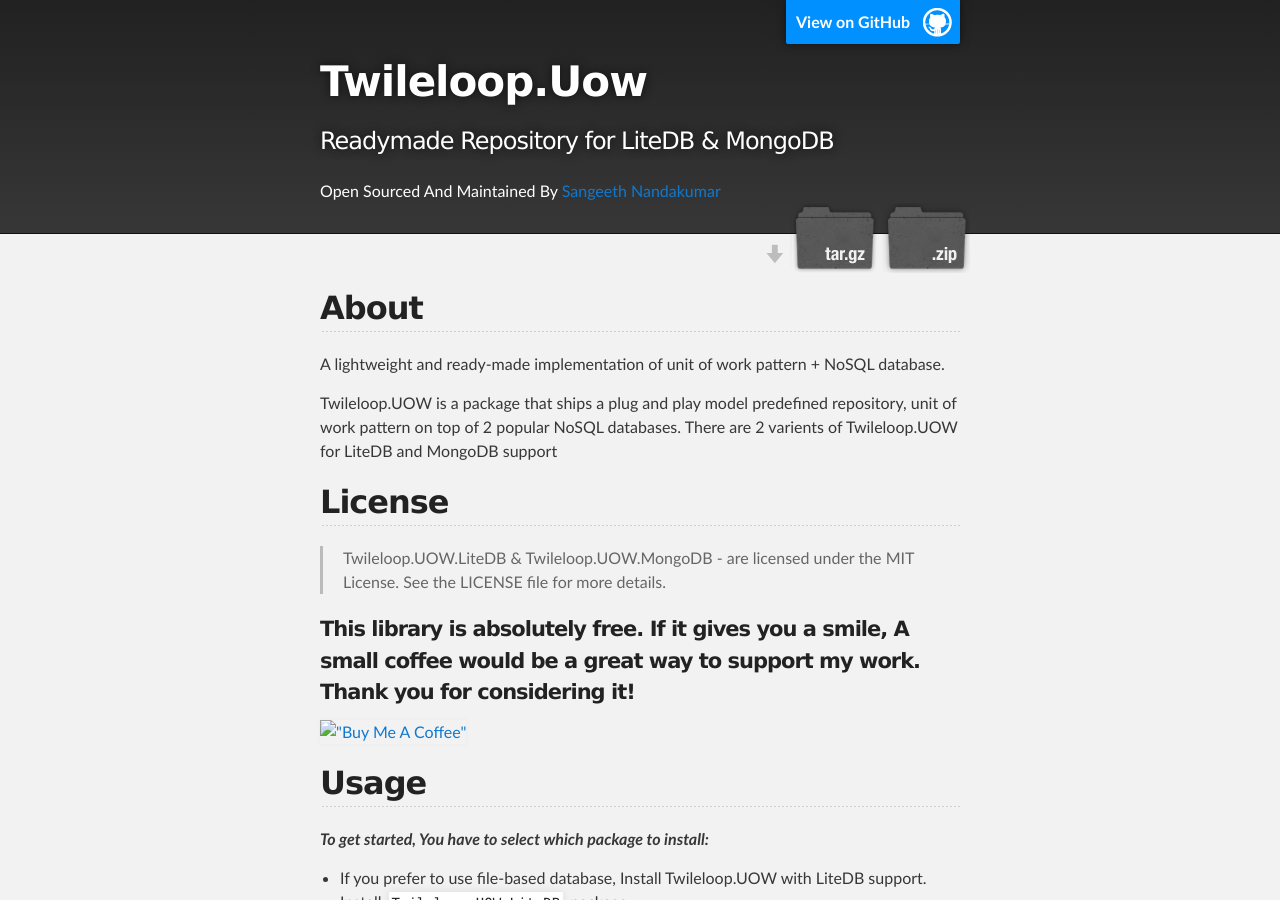
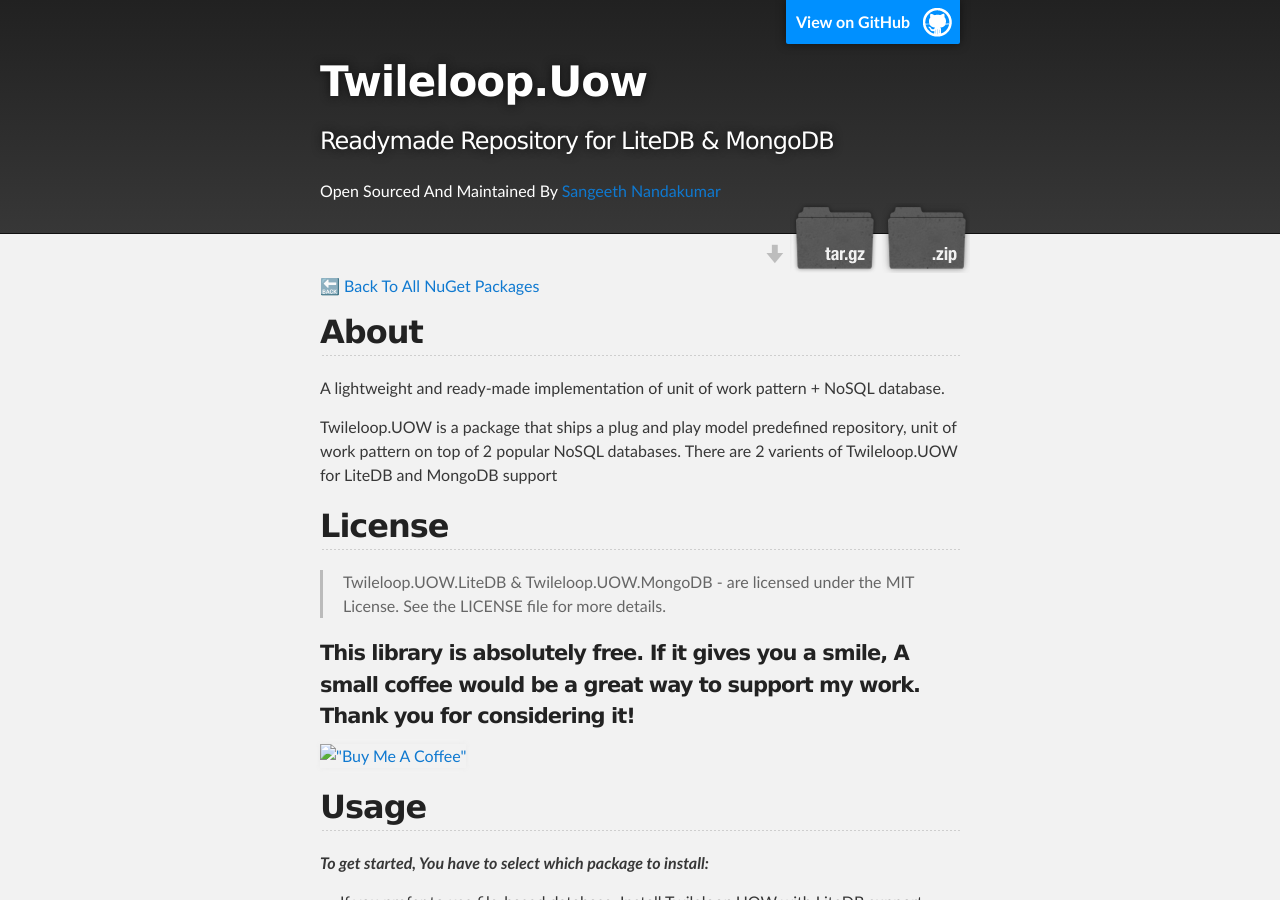
Before and after one commit to sangeethnandakumar/Twileloop.UOW, a Jekyll site: the page built from doc/index.md, in a window 1280 px wide and 900 px high. Built offline with Jekyll 4.4.1, drawn with Linux system fonts in a browser that asks for light colours; our own code applies the rules of GitHub Pages for plain Markdown files.

Commit message:
Update default.html

```diff
--- a/doc/_layouts/default.html
+++ b/doc/_layouts/default.html
@@ -36,6 +36,7 @@
           <h2 id="project_tagline">{{ site.description | default: site.github.project_tagline }}</h2>
           <small style="color:white">Open Sourced And Maintained By <a href="https://github.com/sangeethnandakumar">Sangeeth Nandakumar</a></small>
 
+
           {% if site.show_downloads %}
             <section id="downloads">
               <a class="zip_download_link" href="{{ site.github.zip_url }}">Download this project as a .zip file</a>
@@ -48,6 +49,8 @@
     <!-- MAIN CONTENT -->
     <div id="main_content_wrap" class="outer">
       <section id="main_content" class="inner">
+        <a href="https://sangeethnandakumar.github.io">🔙 Back To All NuGet Packages</a>
+        <br/>
         {{ content }}
       </section>
     </div>
```
